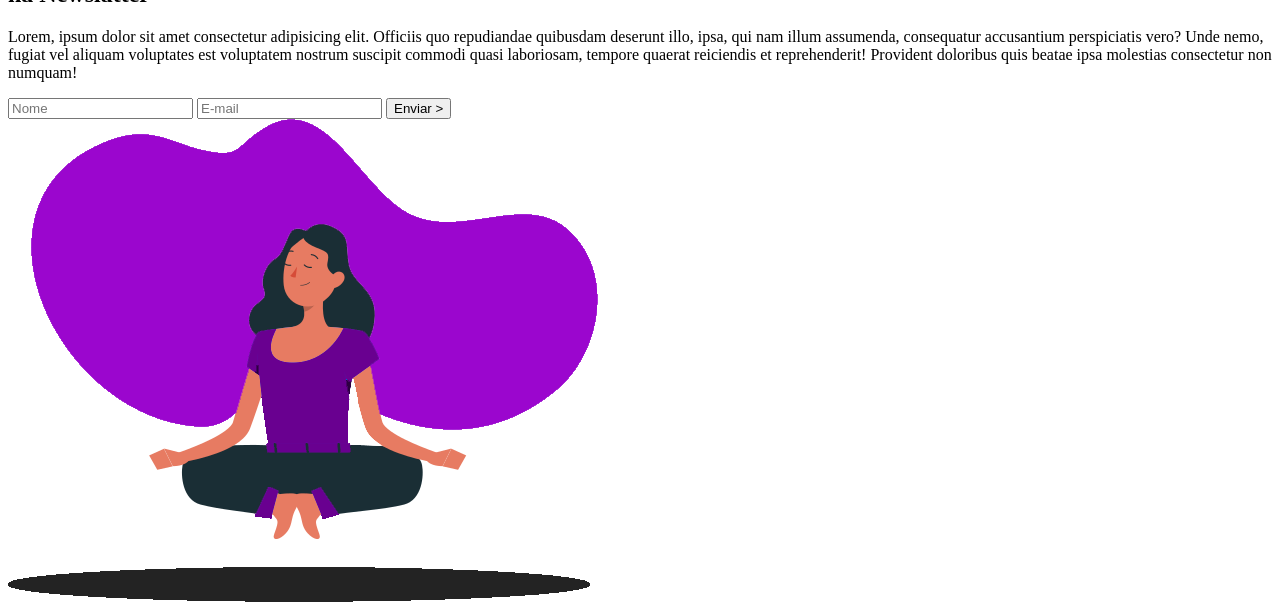
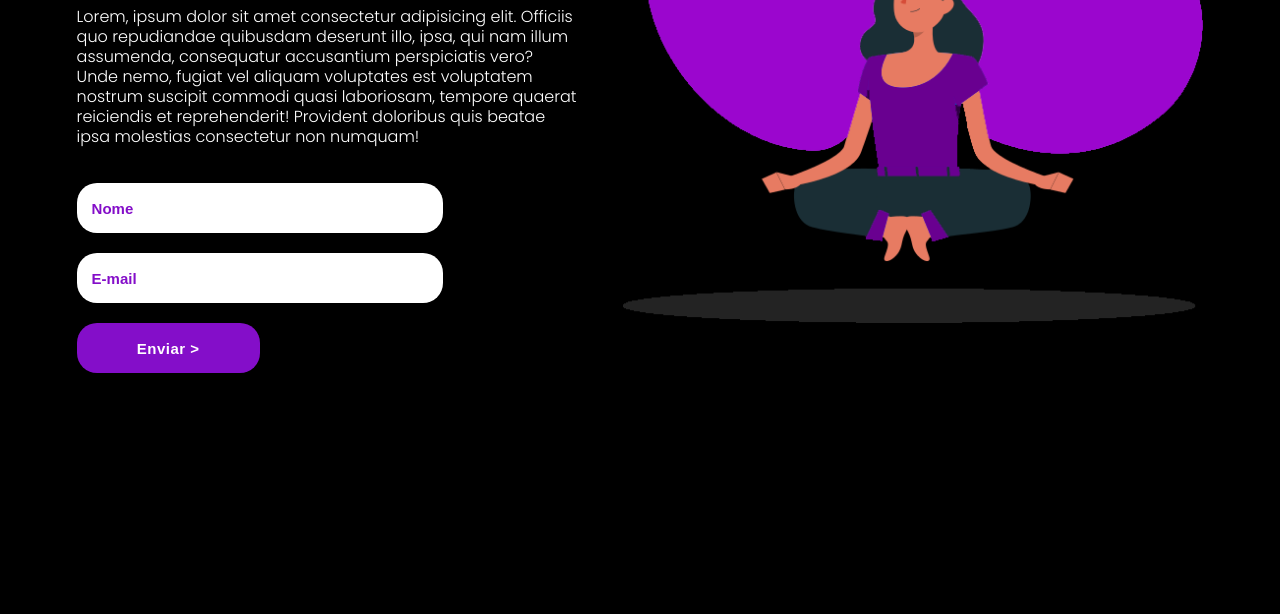
Before and after one commit to bythami/Purple-Langing-Page, a plain HTML site: page index.html in a window 1280 px wide. Shown: the part 314-928 px from the top of the page. After the commit the page ends 800 px from the top, so only its background shows below. Drawn offline with Linux system fonts and the light colour scheme; the site is published under a folder, as on GitHub Pages, so addresses that start at the root find nothing.

Commit message:
Update index.html

```diff
--- a/index.html
+++ b/index.html
@@ -5,9 +5,9 @@
   <meta charset="UTF-8">
   <meta http-equiv="X-UA-Compatible" content="IE=edge">
   <meta name="viewport" content="width=device-width, initial-scale=1.0">
-  <link href="/styles/styles.css" rel="stylesheet">
-  <link href="/styles/fonts.css" rel="stylesheet">
-  <link href="/styles/media.css" rel="stylesheet">
+  <link href="./styles/styles.css" rel="stylesheet">
+  <link href="./styles/fonts.css" rel="stylesheet">
+  <link href="./styles/media.css" rel="stylesheet">
   <title>Purple Landing Page</title>
 </head>
 
```
